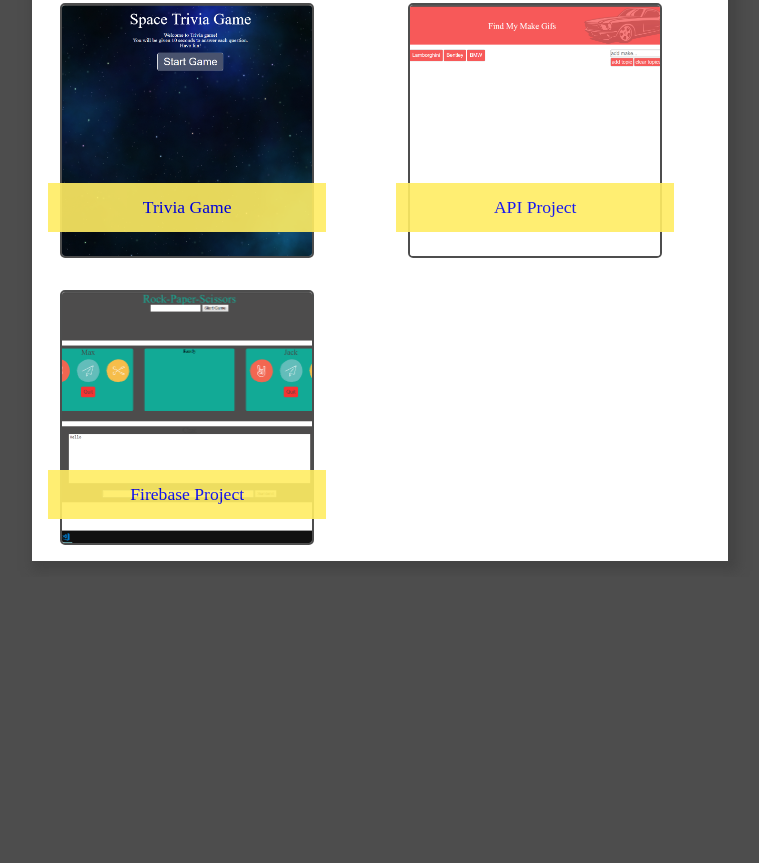
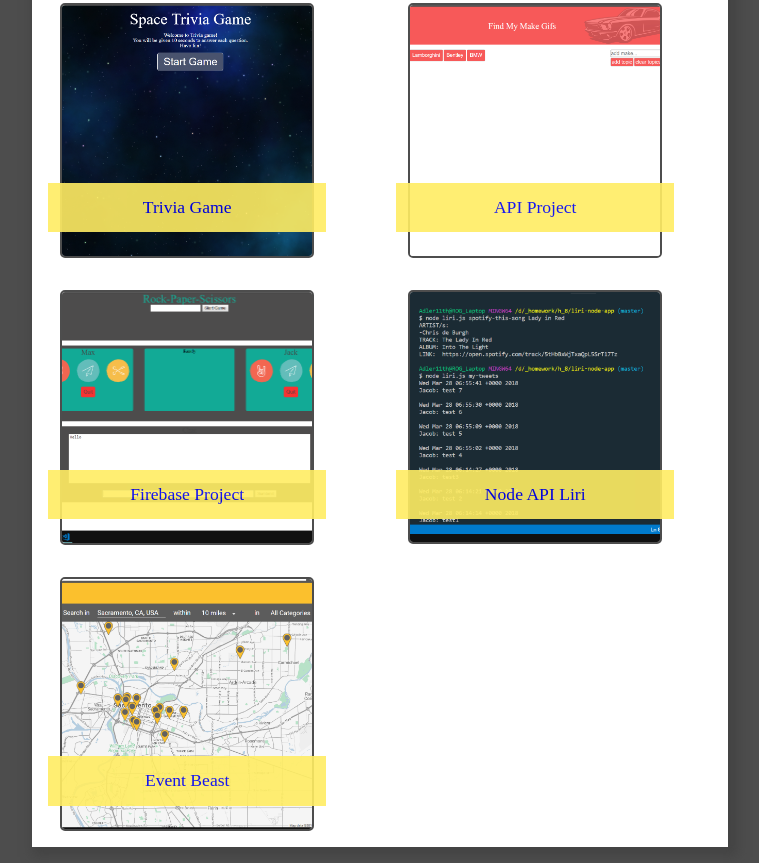
Before and after one commit to Adler11th/ResponsivePortfolio, a plain HTML site: page portfolio.html in a window 1280 px wide. Shown: the part 438-1301 px from the top of the page, without its empty margins (128-887 px from the left). Before the commit the page ends 1015 px from the top, so only its background shows below. Drawn offline with Linux system fonts and the light colour scheme.

Commit message:
added liri node app

```diff
--- a/portfolio.html
+++ b/portfolio.html
@@ -56,6 +56,18 @@
                             <h3>Firebase Project</h3>
                         </a>
                     </div>
+                    <div class="img_text">
+                        <a href="https://github.com/MaximGalyliak/liri-node-app">
+                            <img src="assets/images/liri.png" alt="liri img" class="porfolio_img">
+                            <h3>Node API Liri</h3>
+                        </a>
+                    </div>
+                    <div class="img_text">
+                        <a href="https://maximgalyliak.github.io/EventBeast/">
+                            <img src="assets/images/EventBeast.png" alt="event beast img" class="porfolio_img">
+                            <h3>Event Beast</h3>
+                        </a>
+                    </div>
                 </div>
             </section>
             <aside id="aside">
```
Also changed, not shown: assets/images/EventBeast.png (added), assets/images/liri.png (added).
